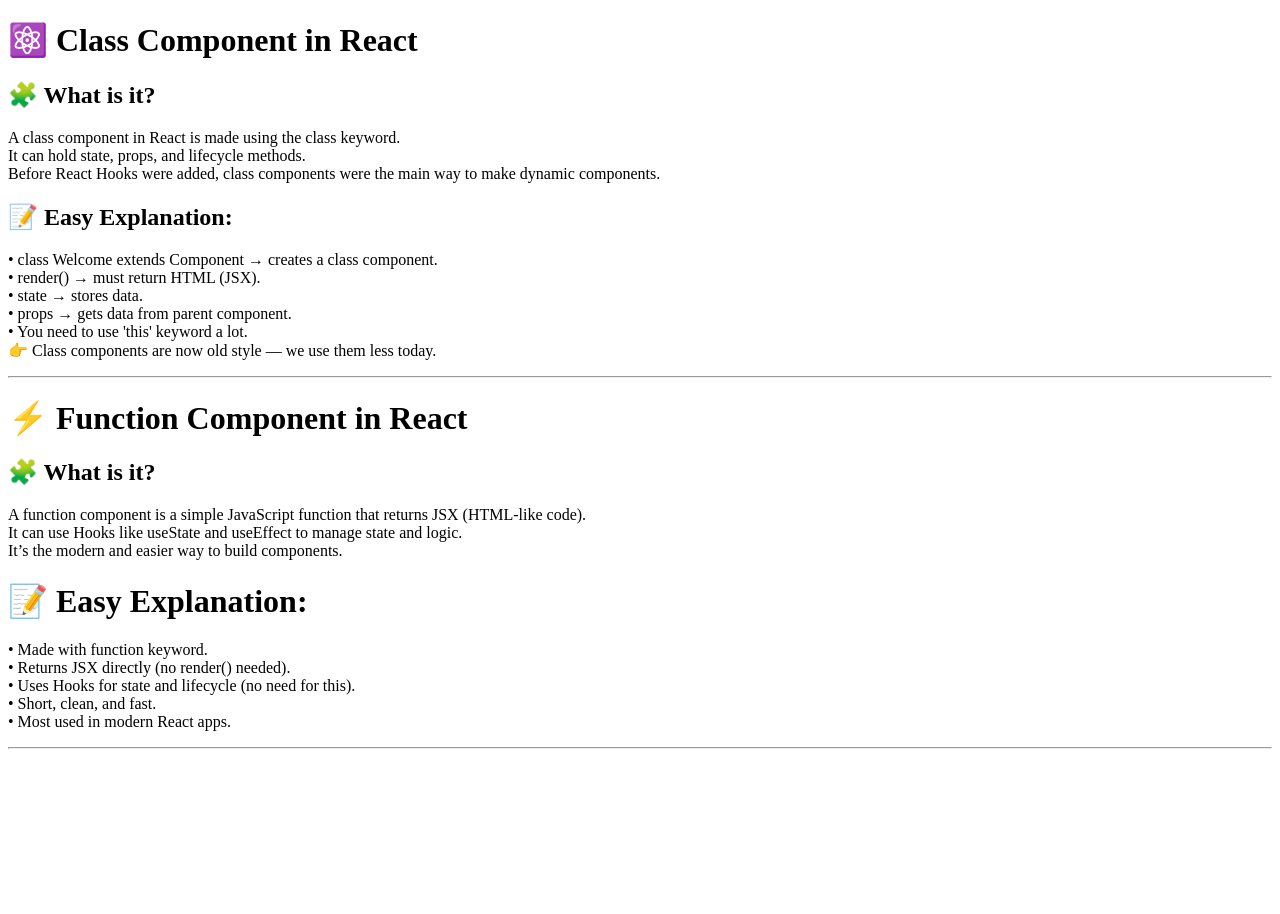
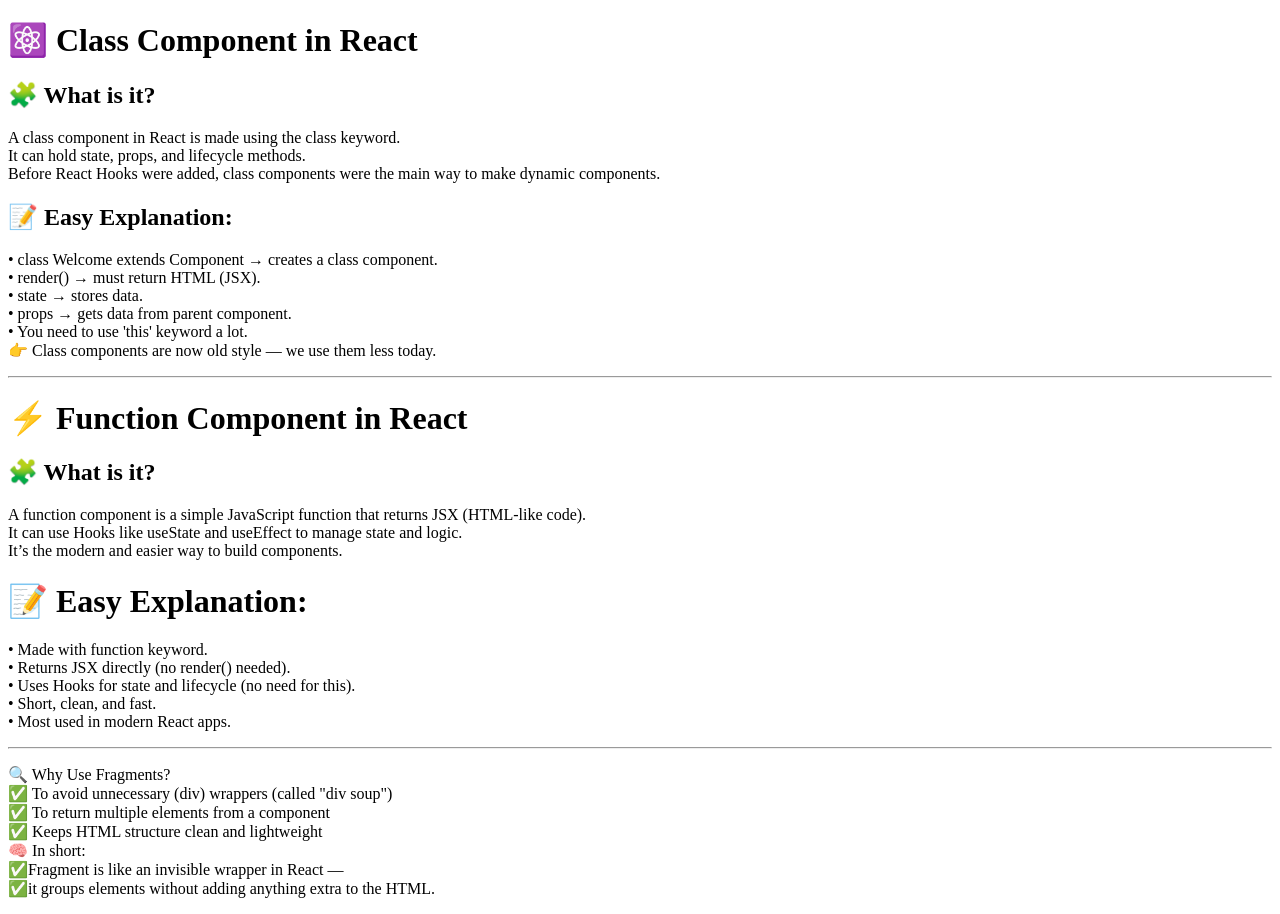
Before and after one commit to afnanmuhammad/learning-React-Basecs, a React (Vite) app: page / in a window 1280 px wide. Before the commit the page ends 800 px from the top, so only its background shows below. Built offline with nearby package versions, Linux system fonts and the light colour scheme.

Commit message:
use fragments

```diff
--- a/src/App.jsx
+++ b/src/App.jsx
@@ -7,10 +7,18 @@
 
 
   return (
-    <div>
+    <>
       <ClassBaseComponent />
       <FunctionBaseComponent />
-    </div>
+      <p>🔍 Why Use Fragments?<br />
+        ✅ To avoid unnecessary (div) wrappers (called "div soup") <br />
+        ✅ To return multiple elements from a component<br />
+        ✅ Keeps HTML structure clean and lightweight<br />
+        🧠 In short:<br />
+        ✅Fragment is like an invisible wrapper in React — <br />
+        ✅it groups elements without adding anything extra to the HTML.
+      </p>
+    </>
   )
 }
 
```
